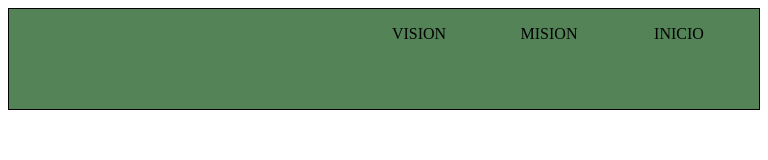
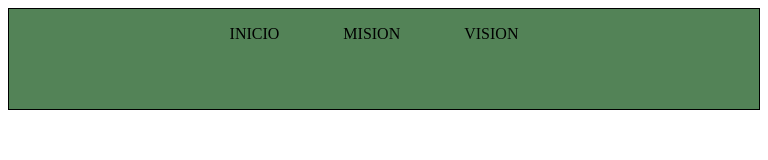
Before and after one commit to darianarz/mediaqueries, a plain HTML site: page docs/index.html in a window 768 px wide. Drawn offline with Linux system fonts and the light colour scheme.

Commit message:
menu centrado para tbl

```diff
--- a/docs/estilos/estilos.css
+++ b/docs/estilos/estilos.css
@@ -47,6 +47,7 @@ ul li {
         display: none;
     }
 
+
 }
 @media (min-width:420px) and (max-width: 800px) {
     header img{
@@ -55,4 +56,10 @@ ul li {
         display: inline;
         display: none;
     }
+    ul li {
+        float: none;
+        margin-left: 0px;
+        margin-right:60px ;
+
+    }
 }
```
